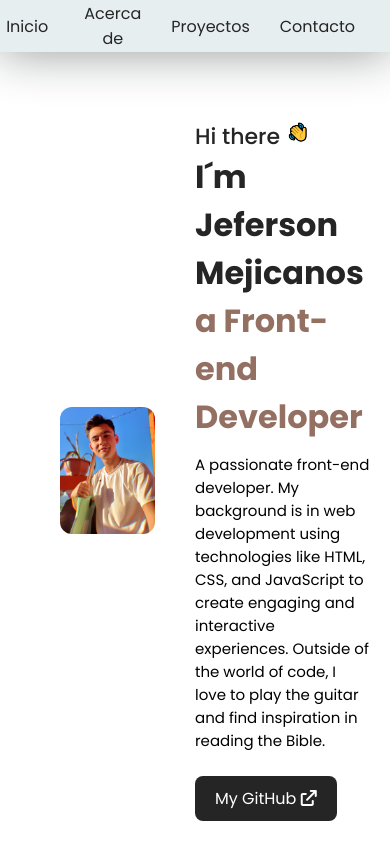
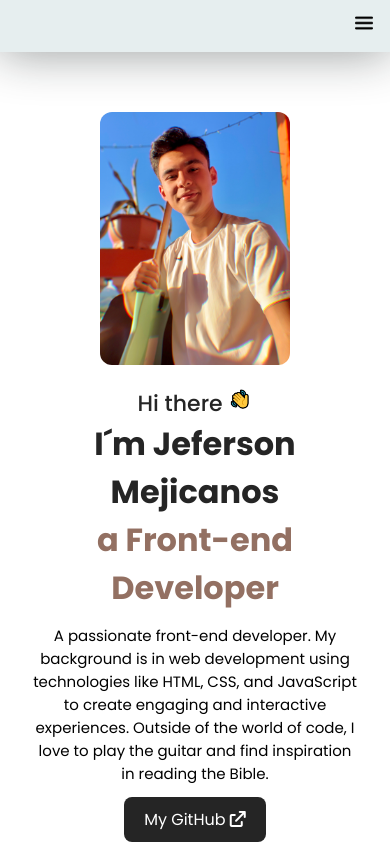
Before and after one commit to Jeferson57/my-personal-website, a plain HTML site: page index.html in a window 390 px wide. Drawn offline with Linux system fonts and the light colour scheme.

Commit message:
Add styles manu and personal information in mobil

```diff
--- a/index.html
+++ b/index.html
@@ -1,5 +1,5 @@
 <!DOCTYPE html>
-<h lang="en">
+<html lang="en">
 <head>
     <meta charset="UTF-8">
     <meta name="viewport" content="width=device-width, initial-scale=1.0">
@@ -27,15 +27,16 @@
         href="https://cdnjs.cloudflare.com/ajax/libs/font-awesome/6.0.0/css/all.min.css"
         integrity="sha512-9usAa10IRO0HhonpyAIVpjrylPvoDwiPUiKdWk5t3PyolY1cOd4DSE0Ga+ri4AuTroPR5aQvXU9xC6qOPnzFeg=="
         crossorigin="anonymous"
-        referrerpolicy="no-referrer" />
+        referrerpolicy="no-referrer"/>
 
 </head>
 <body>
-    <ul class="navbar">
+    <ul class="navbar" id="navbar">
         <li><a href="#inicio"></a>Inicio</li>
         <li><a href="#acerca"></a>Acerca de</li>
         <li><a href="#proyectos"></a>Proyectos</li>
         <li><a href="#contacto"></a>Contacto</li>
+        <li class="hamburger"><img src="./images/menu.png" alt=""></li>
     </ul>
     <main>
         <div class="content">
@@ -62,5 +63,7 @@
             </div>
         </div>
     </main>
+
+    <script src="./script.js"></script>
 </body>
 </html>
--- /dev/null
+++ b/script.js
@@ -0,0 +1,6 @@
+let hamburger = document.querySelector('.hamburger');
+let navbar = document.querySelector('#navbar');
+
+hamburger.addEventListener('click', function() {
+    navbar.classList.toggle('open');
+});
--- a/style.css
+++ b/style.css
@@ -52,7 +52,7 @@
 }
 
 .navbar li:last-child {
-    margin-right: 35px;
+    display: none;
 }
 
 .content {
@@ -122,3 +122,130 @@
 .personal-information .github-button:active {
     background-color: #111;
 }
+
+/* @media (min-width: 768px) {
+    .navbar li {
+        display: flex;
+        justify-content: center;
+        align-items: center;
+        width: 110px;
+        height: 32px;
+        color: var(--raisin-black);
+        text-align: center;
+        text-decoration: none;
+        cursor: pointer;
+        transition: background-color 0.4s;
+    }
+
+    .navbar li:hover {
+        border-radius: 12px;
+        background-color: rgb(219, 219, 219);
+    }
+
+    .navbar li:last-child {
+        margin-right: 35px;
+    }
+} */
+
+/* Estilos para dispositivos móviles */
+@media (max-width: 767px) {
+    .navbar {
+        justify-content: flex-start;
+        position: relative;
+    }
+
+    .navbar li:not(:last-child) {
+        display: none; /* Oculta los elementos de la lista, excepto el último (hamburger) */
+    }
+
+    .navbar li.hamburger {
+        display: flex;
+        justify-content: center;
+        align-items: center;
+        width: 52px;
+        height: 52px;
+        cursor: pointer;
+        position: absolute;
+        top: 0;
+        right: 0;
+    }
+
+    .navbar li.hamburger img {
+        display: block;
+        width: 24px;
+        height: 24px;
+        /* background-color: var(--raisin-black); */
+        margin-bottom: 6px;
+        transition: transform 0.3s, opacity 0.3s;
+    }
+
+    .navbar.open {
+        position: fixed;
+        top: 0;
+        left: 0;
+        width: 100%;
+        height: 100vh;
+        background-color: var(--anti-flash-white);
+        z-index: 100;
+        padding: 40px;
+        display: flex;
+        flex-direction: column;
+        align-items: center;
+        overflow: auto;
+    }
+
+    .navbar.open li:not(.hamburger) {
+        display: block;
+        margin-bottom: 20px;
+        opacity: 0;
+        transform: translateX(-20px);
+        animation: fadeIn 0.5s forwards;
+    }
+
+    @keyframes fadeIn {
+        0% {
+            opacity: 0;
+            transform: translateX(-20px);
+        }
+        100% {
+            opacity: 1;
+            transform: translateX(0);
+        }
+    }
+
+
+    .content {
+        margin-top: 60px;
+    }
+
+    .grid-container {
+        grid-template-columns: 1fr;
+        grid-template-rows: auto auto;
+    }
+
+    .grid-container > * {
+        display: flex;
+        flex-direction: column;
+        justify-content: center;
+        align-items: center;
+    }
+
+    .grid-container > .personal-information {
+        margin-top: 22px;
+        display: flex;
+        flex-direction: column;
+        justify-content: center;
+        align-items: center;
+        gap: 12px;
+    }
+
+    .grid-container .personal-information h1, .personal-information .presentation {
+        text-align: center;
+        margin-top: 0;
+        max-width: 330px;
+    }
+
+    .grid-container .github-button {
+        margin-top: 0;
+    }
+}
```
Also changed, not shown: images/menu.png (added).
